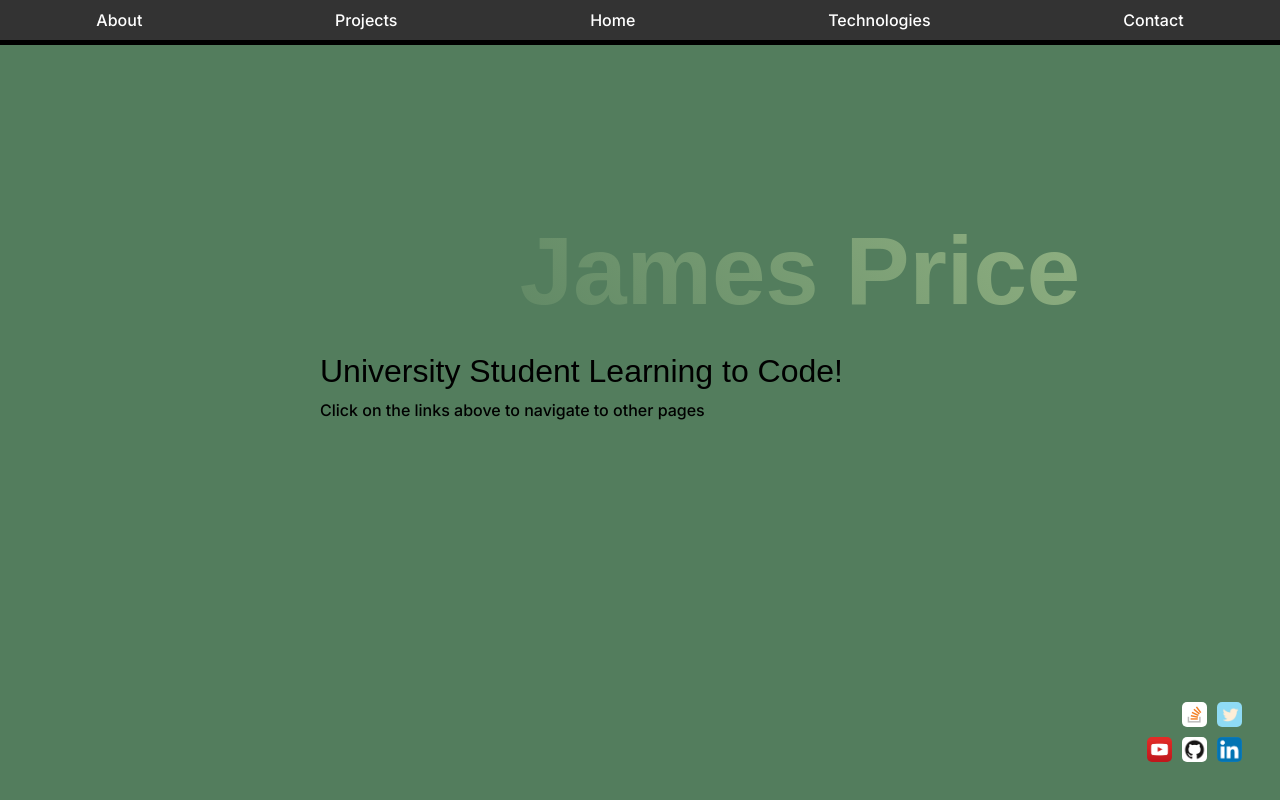
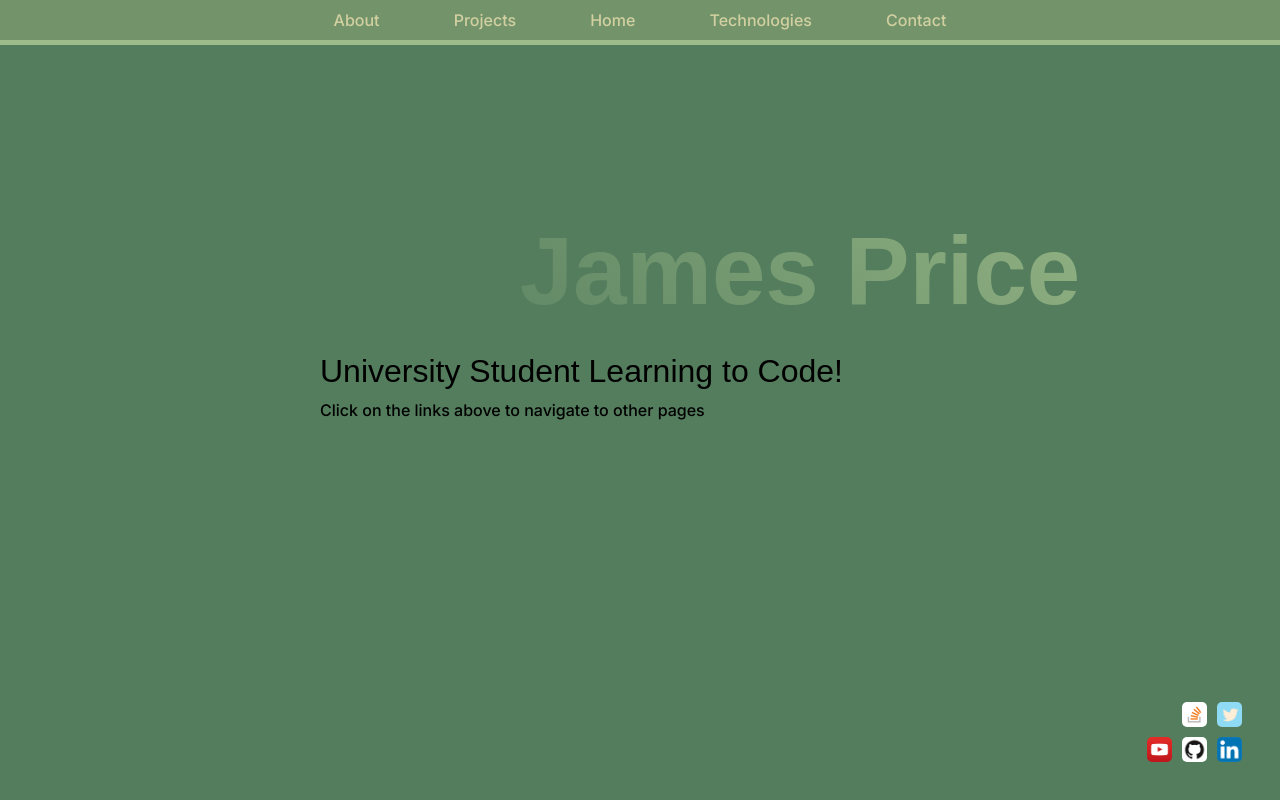
Before and after one commit to JumesP/Portfoliov2, a React (Create React App) app in the folder client/: page / in a window 1280 px wide. Built offline with nearby package versions, Linux system fonts and the light colour scheme.

Commit message:
moved the nac more centralised and made the colours match

```diff
--- a/client/src/pages/Layout.jsx
+++ b/client/src/pages/Layout.jsx
@@ -7,6 +7,10 @@ const Layout = () => {
 		<>
 			<nav>
 				<ul>
+					<li></li>
+					<li></li>
+					<li></li>
+					<li></li>
 					<li>
 						<Link to="/about">About</Link>
 					</li>
@@ -22,6 +26,10 @@ const Layout = () => {
 					<li>
 						<Link to="/contact">Contact</Link>
 					</li>
+					<li></li>
+					<li></li>
+					<li></li>
+					<li></li>
 				</ul>
 			</nav>
 			<Outlet />
--- a/client/src/pages/styles/Layout.scss
+++ b/client/src/pages/styles/Layout.scss
@@ -3,32 +3,31 @@ root {
 }
 
 nav {
-  background-color: #333333;
-  //margin-bottom: 15px;
-  border-bottom: 5px black solid;
-}
+  background-color: var(--main-bg-color-2);
+  border-bottom: 5px var(--main-bg-color-3) solid;
 
-nav ul {
+  ul {
     list-style-type: none;
     display: flex;
     justify-content: space-around;
     padding: 10px 0 10px 0;
     margin: 0;
+
+    li {
+      padding: 0 10px 0 10px;
+    }
   }
 
-nav ul li {
-  padding: 0 10px 0 10px;
-}
+  a {
+    text-decoration: none;
+    color: var(--main-bg-color-4);
 
-nav a {
-  text-decoration: none;
-  color: #ffffff;
-}
-
-nav a:hover {
+    &:hover {
       color: black;
     }
 
-nav a:active {
-  color: red;
+    &:active {
+      color: black;
     }
+  }
+}
```
Lines whose indentation alone changed are shown as unchanged.
